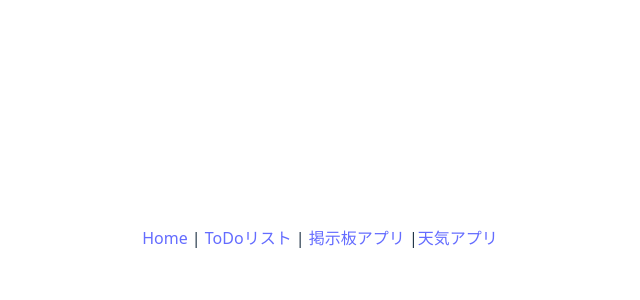
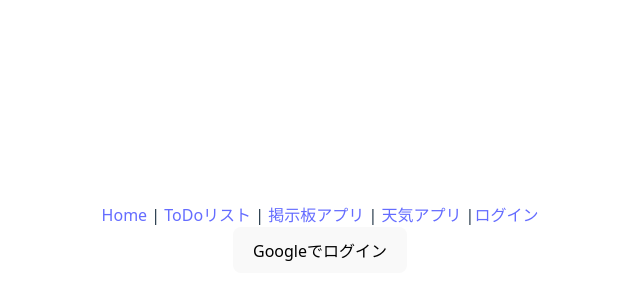
Before and after one commit to TaichiNakagawa/my-portfolio, a React (Vite) app: page /Login in a window 1280 px wide. Shown: the part 162-462 px from the top of the page, without its empty margins (320-960 px from the left). Built offline with nearby package versions, Linux system fonts and the light colour scheme; no server answers.

Commit message:
googleログイン機能実装

```diff
--- a/src/App.jsx
+++ b/src/App.jsx
@@ -5,16 +5,32 @@ import { TodoList }  from './pages/TodoList';
 import Bbs from './pages/bbs';
 import Weather from './pages/weather';
 import './App.css'
+import { useEffect, useState } from 'react';
+import { onAuthStateChanged } from 'firebase/auth';
+import { auth } from './firebase/firebase';
+import  Login  from './components/Login';
 
 function App() {
+
+  const [user, setUser] = useState(null);
+
+  // 認証状態の監視
+  useEffect(() => {
+    const unsubscribe = onAuthStateChanged(auth, (currentUser) => {
+      setUser(currentUser);
+    });
+    return () => unsubscribe(); // クリーンアップ
+  }, []);
+
   return (
     <Router>
       <Header />
       <Routes>
         <Route path="/" element={<Home />} />
-        <Route path="/TodoList" element={<TodoList />} />
+        <Route path="/TodoList" element= {user ? <TodoList user={user} /> : <Login />} />
         <Route path="/bbs" element={<Bbs />} />
         <Route path="/weather" element={<Weather />} />
+        <Route path="/Login" element={<Login />} />
         {/* ここに他のルートも追加できる */}
       </Routes>
     </Router>
--- a/src/components/Header.jsx
+++ b/src/components/Header.jsx
@@ -1,9 +1,40 @@
-import { Link } from 'react-router-dom';
+import { Link, useNavigate } from 'react-router-dom';
+import { auth } from '../firebase/firebase';
+import { onAuthStateChanged, signOut } from 'firebase/auth';
+import { useEffect, useState } from 'react';
 
 function Header() {
+  const [user, setUser] = useState(null);
+  const navigate = useNavigate();
+
+  useEffect(() => {
+    // ユーザーのログイン状態を監視
+    const unsubscribe = onAuthStateChanged(auth, (currentUser) => {
+      setUser(currentUser);
+    });
+
+    return () => unsubscribe(); // クリーンアップ
+  }, []);
+
+  const handleLogout = async () => {
+    try {
+      await signOut(auth);
+      navigate('/'); // ログアウト後にトップに戻るなど
+    } catch (error) {
+      console.error('ログアウトエラー:', error);
+    }
+  };
+
   return (
     <nav>
-      <Link to="/">Home</Link> | <Link to="/TodoList">ToDoリスト</Link> | <Link to="/bbs">掲示板アプリ</Link> |<Link to="/weather">天気アプリ</Link>
+      <Link to="/">Home</Link> | <Link to="/TodoList">ToDoリスト</Link> | <Link to="/bbs">掲示板アプリ</Link> | <Link to="/weather">天気アプリ</Link> |
+      {user ? (
+        <>
+          <button onClick={handleLogout}>ログアウト</button>
+        </>
+      ) : (
+        <Link to="/Login">ログイン</Link>
+      )}
     </nav>
   );
 }
--- /dev/null
+++ b/src/components/Login.jsx
@@ -0,0 +1,40 @@
+import { auth, provider } from '../firebase/firebase';
+import { signInWithPopup, signOut } from 'firebase/auth';
+import { useState, useEffect } from 'react';
+
+const Login = () => {
+  const [user, setUser] = useState(null);
+
+  useEffect(() => {
+    const unsubscribe = auth.onAuthStateChanged((user) => {
+      setUser(user);
+    });
+    return () => unsubscribe();
+  }, []);
+
+  const handleLogin = async () => {
+    try {
+      await signInWithPopup(auth, provider);
+    } catch (err) {
+      console.error(err);
+    }
+  };
+
+  const handleLogout = async () => {
+    await signOut(auth);
+  };
+
+  return (
+    <div>
+      {user ? (
+        <>
+          <p>こんにちは、{user.displayName} さん</p>
+        </>
+      ) : (
+        <button onClick={handleLogin}>Googleでログイン</button>
+      )}
+    </div>
+  );
+};
+
+export default Login;
--- a/src/firebase.js
+++ b/src/firebase/firebase.js
@@ -1,6 +1,7 @@
 // Import the functions you need from the SDKs you need
 import { initializeApp } from "firebase/app";
 import { getFirestore } from "firebase/firestore";
+import { getAuth, GoogleAuthProvider } from 'firebase/auth';
 import { getAnalytics } from "firebase/analytics"; //ローカルではコメントアウト
 import.meta.env;
 // TODO: Add SDKs for Firebase products that you want to use
@@ -21,6 +22,8 @@ const firebaseConfig = {
 // Initialize Firebase
 const app = initializeApp(firebaseConfig);
 const db = getFirestore(app);
+export const auth = getAuth(app);
+export const provider = new GoogleAuthProvider();
 const analytics = getAnalytics(app); //ローカルではコメントアウト
 
 export { db };
--- a/src/pages/TodoList.jsx
+++ b/src/pages/TodoList.jsx
@@ -1,5 +1,5 @@
 import React, { useState, useEffect } from 'react';
-import { db } from '../firebase';
+import { db } from '../firebase/firebase';
 import { collection, addDoc, onSnapshot, deleteDoc, doc, updateDoc } from 'firebase/firestore';
 
 export const TodoList = () => {
```
